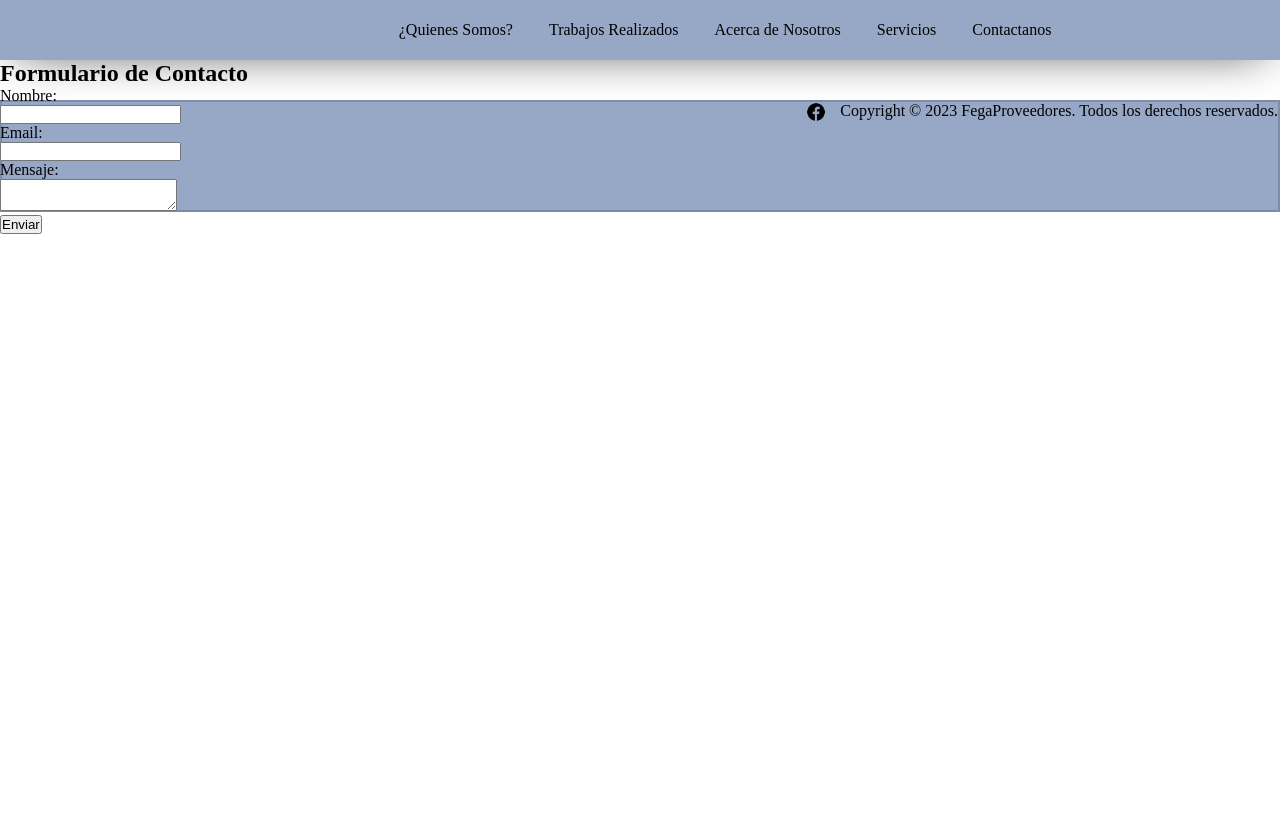
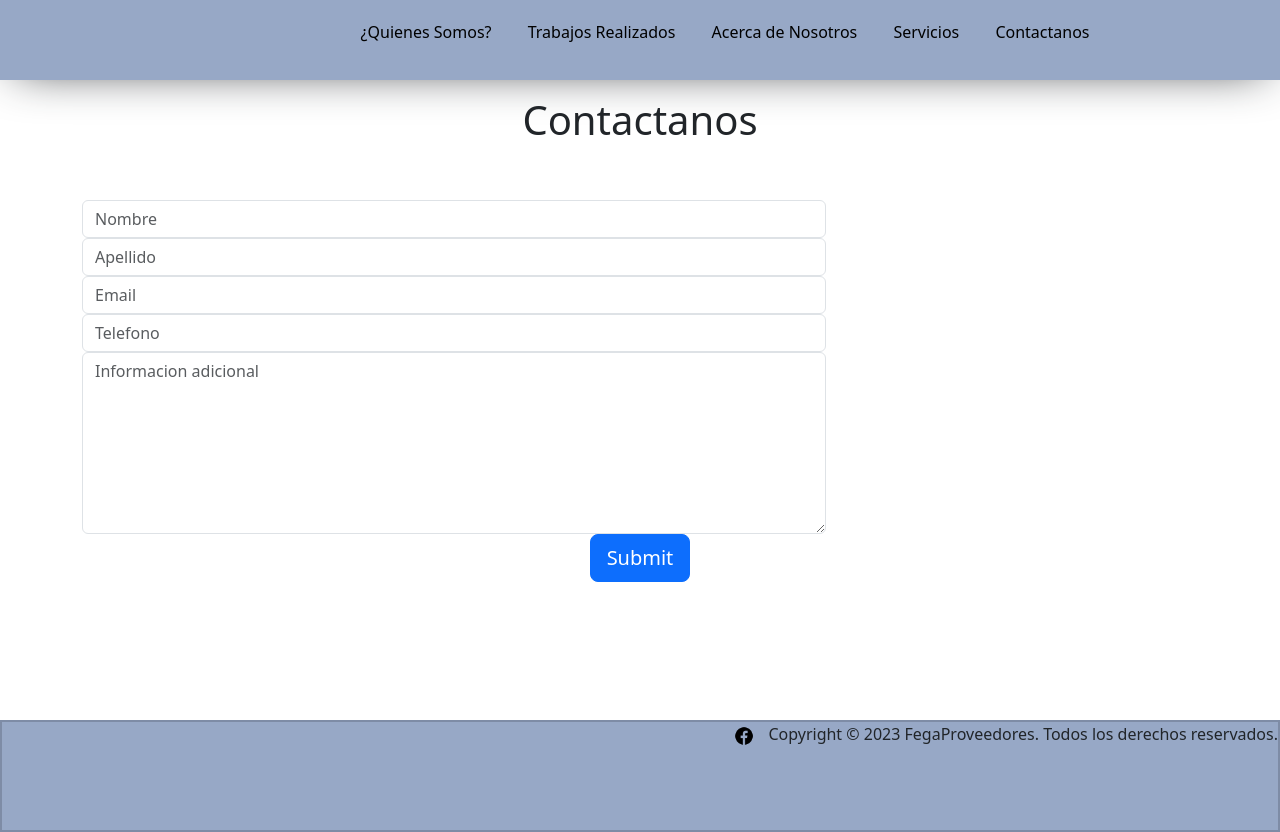
Before and after one commit to Wilsorman/PF-Fernandez, a plain HTML site: page pages/contactanos.html in a window 1280 px wide. Before the commit the page ends 800 px from the top, so only its background shows below. Drawn offline with nearby package versions, Linux system fonts and the light colour scheme.

Commit message:
Se añade boostrap en contactos y se acomoda con grids trabajos-realizados.html

```diff
--- a/css/styles.css
+++ b/css/styles.css
@@ -119,16 +119,44 @@ main label{
 main img{
     width: 400px;
 }
-main {
+   main{
     display: grid;
     grid-area: main;
     grid-template-columns: 1fr 1fr;
     grid-template-rows: 40px 1fr 1fr;
     justify-content: center;
+
 }
 
+
+.titulo-tb-realizados{
+    grid-column: 1 / span 2;
+    grid-row: 1;
+    text-align: center;
+}
+
+.trabajos-realizados{
+    grid-column: 1 / span 2;
+    grid-row: 2 / span 4;
+    text-align: center;
+}
+
+
+.titulo-contacto{
+    grid-column: 1 / span 2;
+    grid-row: 1;
+    text-align: center;
+}
+
+.formulario-contacto{
+    margin-top: 5%;
+    grid-column: 1 / span 2;
+    grid-row: 2 / span 4;
+    text-align: center;
+}
 footer {
     grid-area: footer;
+    top: auto;
 
 }
 
--- a/pages/contactanos.html
+++ b/pages/contactanos.html
@@ -5,12 +5,14 @@
     <meta charset="UTF-8">
     <meta http-equiv="X-UA-Compatible" content="IE=edge">
     <meta name="viewport" content="width=device-width, initial-scale=1.0">
+    <link href="https://cdn.jsdelivr.net/npm/bootstrap@5.3.0/dist/css/bootstrap.min.css" rel="stylesheet" integrity="sha384-9ndCyUaIbzAi2FUVXJi0CjmCapSmO7SnpJef0486qhLnuZ2cdeRhO02iuK6FUUVM" crossorigin="anonymous">
     <link rel="stylesheet" href="../css/styles.css">
     <title>Fega Proveedores</title>
     <link rel="icon" href="../images/logofega.ico" type="icon">
 </head>
 
 <body>
+    <div class="content-father">
     <!---COMIENZA HEADER-->
     <header class="header">
         <img src="../images/logofega.png" alt="logo-empresa" class="logo">
@@ -28,24 +30,62 @@
 
     <!---COMIENZA MAIN-->
     <main>
+        <div class="titulo-contacto">
+            <h1>Contactanos</h1>
+        </div>
         <section class="formulario-contacto">
-            <h1>Formulario de Contacto</h1>
-            <div>
-                <label for="name">Nombre:</label>
-                <input type="text" id="name" name="name" required>
+<div class="container">
+    <div class="row">
+        <div class="col-md-12">
+            <div class="well well-sm">
+                <form class="form-horizontal" method="post">
+                    <fieldset>
+                        <div class="form-group">
+                            <span class="col-md-1 col-md-offset-2 text-center"><i class="fa fa-user bigicon"></i></span>
+                            <div class="col-md-8">
+                                <input id="fname" name="name" type="text" placeholder="Nombre" class="form-control">
+                            </div>
+                        </div>
+                        <div class="form-group">
+                            <span class="col-md-1 col-md-offset-2 text-center"><i class="fa fa-user bigicon"></i></span>
+                            <div class="col-md-8">
+                                <input id="lname" name="name" type="text" placeholder="Apellido" class="form-control">
+                            </div>
+                        </div>
+
+                        <div class="form-group">
+                            <span class="col-md-1 col-md-offset-2 text-center"><i class="fa fa-envelope-o bigicon"></i></span>
+                            <div class="col-md-8">
+                                <input id="email" name="email" type="text" placeholder="Email" class="form-control">
+                            </div>
+                        </div>
+
+                        <div class="form-group">
+                            <span class="col-md-1 col-md-offset-2 text-center"><i class="fa fa-phone-square bigicon"></i></span>
+                            <div class="col-md-8">
+                                <input id="phone" name="phone" type="text" placeholder="Telefono" class="form-control">
+                            </div>
+                        </div>
+
+                        <div class="form-group">
+                            <span class="col-md-1 col-md-offset-2 text-center"><i class="fa fa-pencil-square-o bigicon"></i></span>
+                            <div class="col-md-8">
+                                <textarea class="form-control" id="message" name="message" placeholder="Informacion adicional   " rows="7"></textarea>
+                            </div>
+                        </div>
+
+                        <div class="form-group">
+                            <div class="col-md-12 text-center">
+                                <button type="button" class="btn btn-primary btn-lg">Submit</button>
+                            </div>
+                        </div>
+                    </fieldset>
+                </form>
             </div>
-            <div>
-                <label for="email">Email:</label>
-                <input type="email" id="email" name="email" required>
-            </div>
-            <div>
-                <label for="message">Mensaje:</label>
-                <textarea id="message" name="message" required></textarea>
-            </div>
-            <div>
-                <input type="submit" value="Enviar">
-            </div>
-        </section>
+        </div>
+    </div>
+</div>
+</section>
     </main>
     <!---TERMINA EL MAIN-->
 
@@ -57,6 +97,7 @@
             <p>Copyright © 2023 FegaProveedores. Todos los derechos reservados.</p>
         </div>
     </footer>
+</div>
 </body>
 
 </html>
```
Also changed, not shown: index.html (+1 -0 lines), pages/trabajos-realizados.html (+17 -23 lines).
